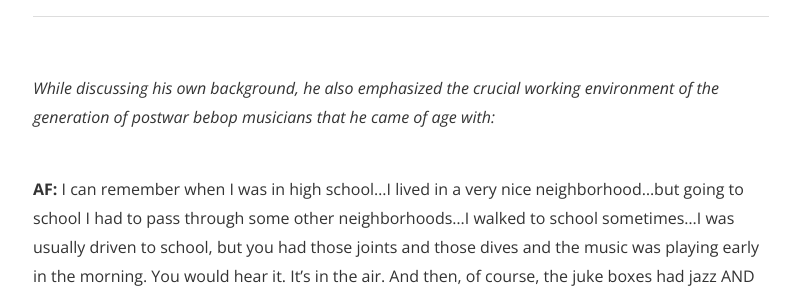
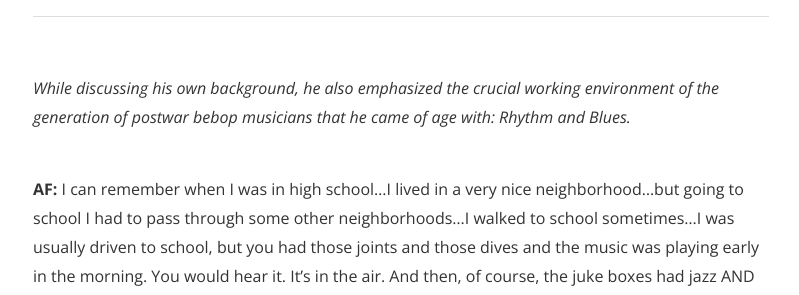
Before and after one commit to schmidtmjames/schmidtmjames.github.io, a Jekyll site: the page built from _posts/2016-04-26-Alvin-Fielder.md, in a window 1280 px wide and 900 px high, scrolled down 1049 px. Shown: the part 183-478 px from the top of the window, without its empty margins (239-1038 px from the left). Built offline with Jekyll 4.4.1, drawn with Linux system fonts in a browser that asks for light colours; nearby versions of some CDN libraries; a style sheet for code colours, icons or effects is not loaded.

Commit message:
updated Fielder

```diff
--- a/_posts/2016-04-26-Alvin-Fielder.md
+++ b/_posts/2016-04-26-Alvin-Fielder.md
@@ -18,13 +18,13 @@
 
 <br>*Throughout our discussion, Mr. Fielder stressed the importance of environment. University jazz programs aren't the right environment for the progress of the music, he argued.*
 
-*First of all, he contended, jazz's context was crucial to its origins:*
+*First of all, he contended, jazz's context was crucial to its origins:*<br>
 
 **AF:** This music...it's like magic. It just sprung up after slavery. There was no roots for it. African musicians aren't that good, not really. They were brought here to slavery. I guess the American experience really had a great deal to do with it. Only in America could this music be made. As Art Blakey said, only in America could this music could be created. Only, only in America. It wasn't created in Africa. Of course, you've gotten certain [African] things, but then you got the European side too. Especially the Italian thing and the Spanish thing.
 
 ----
 <br>
-*While discussing his own background, he also emphasized the crucial working environment of the generation of postwar bebop musicians that he came of age with:*
+*While discussing his own background, he also emphasized the crucial working environment of the generation of postwar bebop musicians that he came of age with: Rhythm and Blues.*
 
 <br>**AF:** I can remember when I was in high school...I lived in a very nice neighborhood...but going to school I had to pass through some other neighborhoods...I walked to school sometimes...I was usually driven to school, but you had those joints and those dives and the music was playing early in the morning. You would hear it. It's in the air. And then, of course, the juke boxes had jazz AND rhythm and blues on it. You'd get Charlie Parker being played, Dizzy Gillespie, all bebop stuff. Dizzy Gillespie's big band mainly, Charlie Parker's quintets. I didn't hear any Thelonious Monk, though [laughs]...I didn't hear any Bud Powell. Some other players: Earl Bostic's music and stuff. BUT when you think of the Earl Bostic band, think of it, think of who came out of that band. Do you know who came out of that band?
 
```
